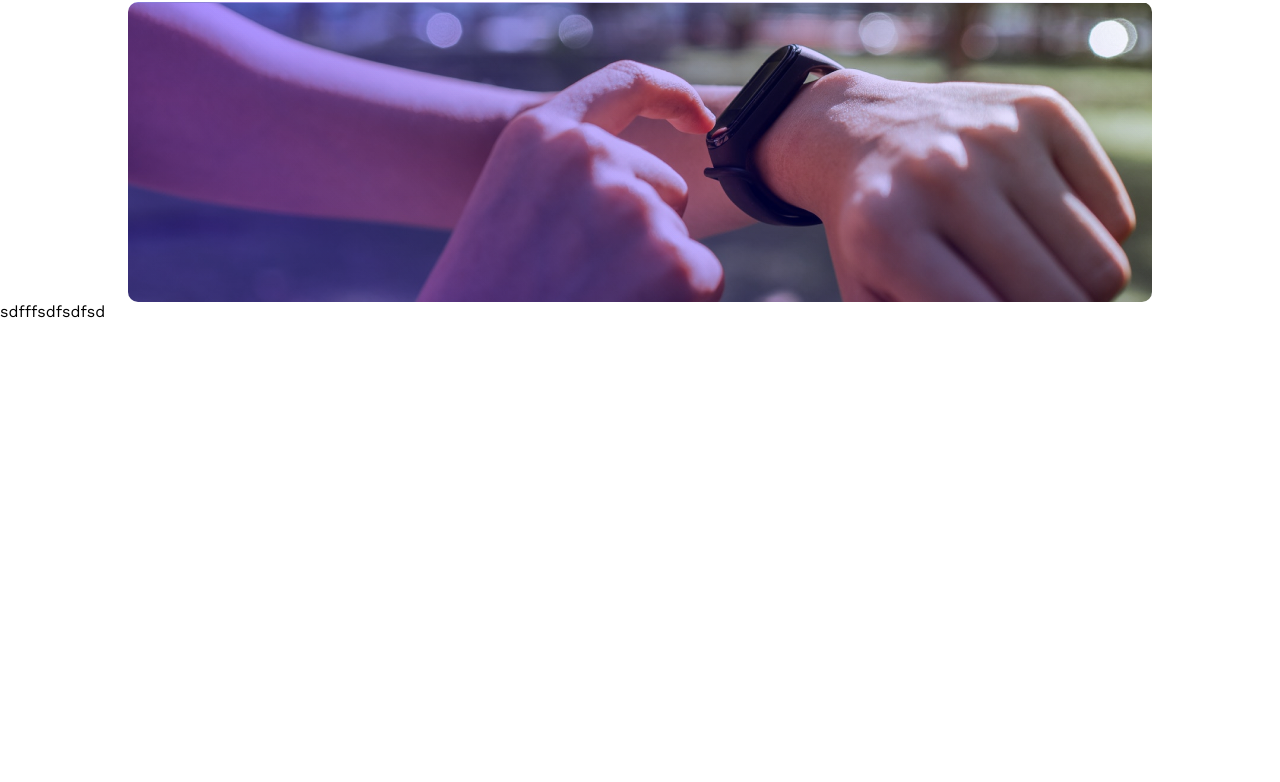
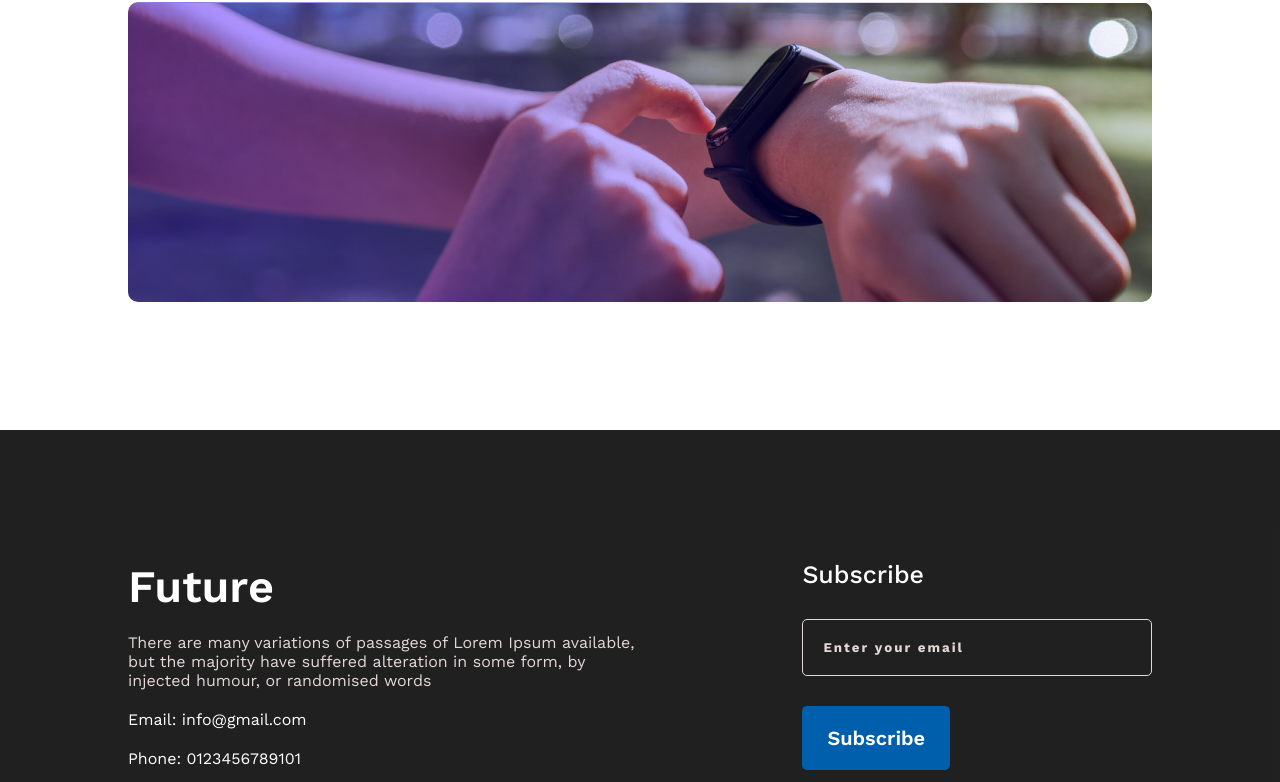
Before and after one commit to tajkir-alam/year-plan, a plain HTML site: page index.html in a window 1280 px wide. Shown: the part 2520-3302 px from the top of the page. Before the commit the page ends 2841 px from the top, so only its background shows below. Drawn offline with nearby package versions, Linux system fonts and the light colour scheme.

Commit message:
footer section done

```diff
--- a/index.html
+++ b/index.html
@@ -113,9 +113,35 @@
             <!-- Content (img and gradient in the CSS file) -->
         </section>
     </main>
-sdfffsdfsdfsd
-    <footer>
 
+    <footer class="default-margin">
+        <div class="footer-container container">
+            <div class="left-footer">
+                <h1 class="footer-title">
+                    Future
+                </h1>
+                <p class="footer-description">
+                    There are many variations of passages of Lorem Ipsum available, but the majority have suffered alteration in some form, by injected humour, or randomised words
+                </p>
+                <p class="footer-info">
+                    Email: info@gmail.com
+                </p>
+                <p class="footer-info">
+                    Phone: 0123456789101
+                </p>
+                <img src="images/icons/fb.png" alt="">
+                <img src="images/icons/twitter.png" alt="">
+                <img src="images/icons/youtube.png" alt="">
+            </div>
+            <div class="right-footer">
+                <div class="right-footer-content">
+                    <h2 class="subs">Subscribe</h2>
+                    <input type="email" name="email" id="" placeholder="Enter your email" class="input-mail">
+                    <br>
+                    <button class="secondary-btn">Subscribe</button>
+                </div>
+            </div>
+        </div>
     </footer>
 </body>
 </html>
--- a/style.css
+++ b/style.css
@@ -174,3 +174,59 @@ hr{
     border-radius: 10px;
 }
 /* Second Banner Section End */
+
+/* Footer Section Start */
+footer{
+    background-color: rgba(15, 15, 15, 0.925);
+    color: white;
+    padding: 130px 0px;
+}
+footer .footer-container{
+    display: flex;
+    gap: 150px;
+}
+.footer-container .left-footer{
+    width: 60%;
+}
+.footer-container .right-footer{
+    width: 40%;
+}
+.footer-container .footer-title{
+    font-size: 45px;
+    font-weight: 600;
+}
+.footer-container .footer-description{
+    font-weight: 400;
+    color: rgb(228, 215, 215);
+    margin: 20px 0px;
+}
+.footer-container .footer-info{
+    margin: 20px 0px;
+}
+.footer-container .right-footer .subs{
+    font-size: 25px;
+    font-weight: 500;
+    margin-bottom: 30px;
+}
+.right-footer .input-mail{
+    padding: 20px 20px;
+    margin-bottom: 30px;
+    width: 100%;
+    border: 1px solid rgb(228, 215, 215);
+    color: white;
+    border-radius: 5px;
+    background-color: transparent;
+    font-weight: bold;
+    letter-spacing: 2px;
+}
+::placeholder{
+    color: rgb(228, 215, 215);
+}
+.right-footer .secondary-btn{
+    color: white;
+    background-color: #005FAC;
+    border-radius: 5px;
+    border: none;
+    padding: 20px 25px;
+}
+/* Footer Section End */
```
